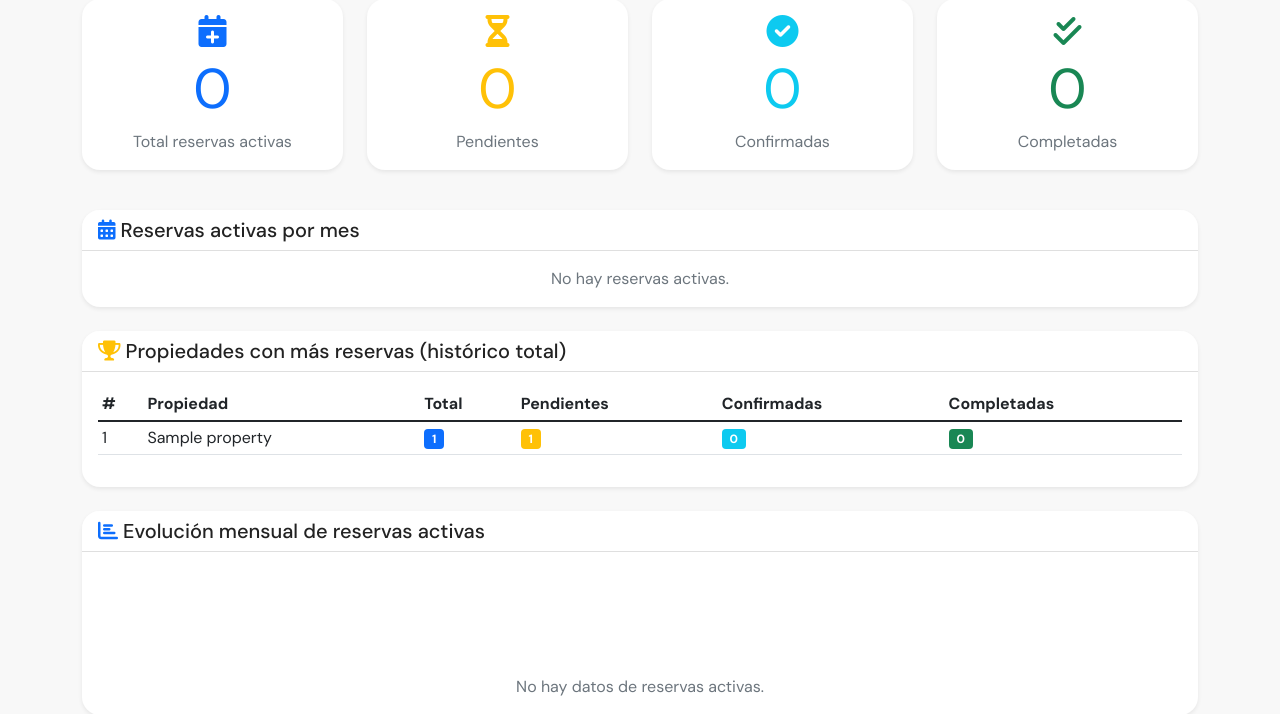
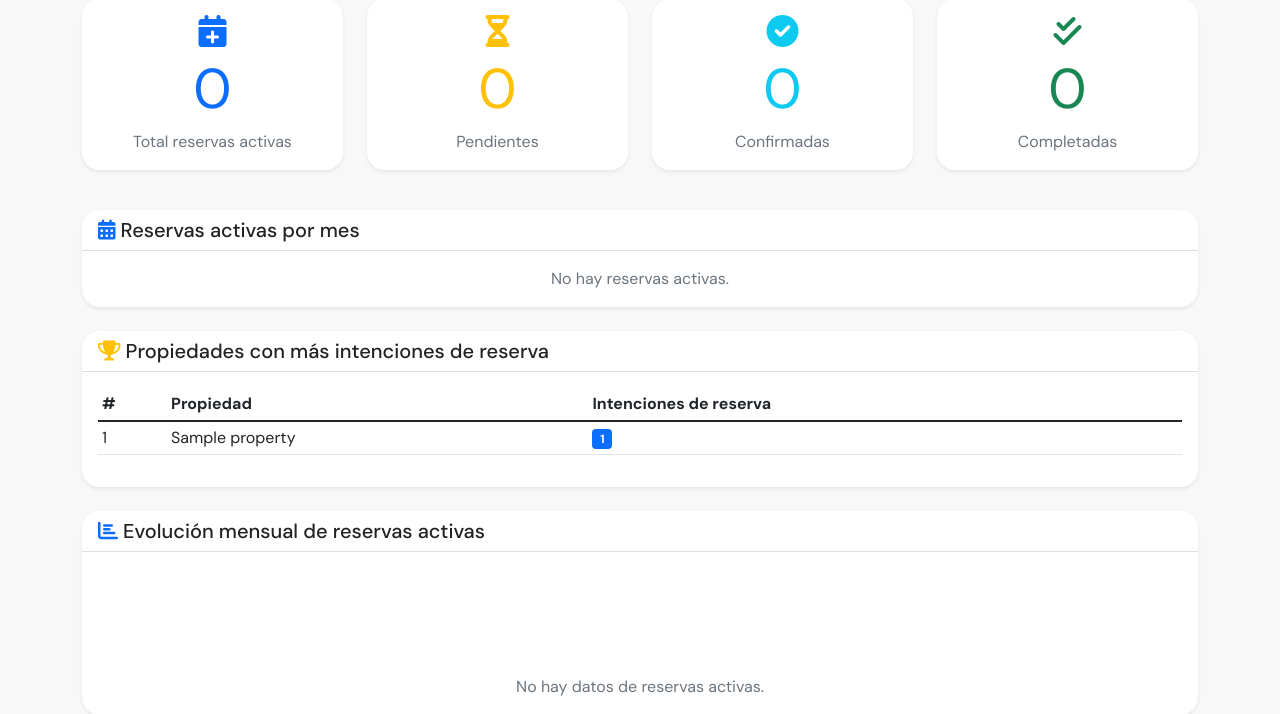
Before and after one commit to alquilerescuba/alquilerescuba, a Django app: page /dashboard/ in a window 1280 px wide. Shown: the part 158-872 px from the top of the page. Run offline with Django 5.2, Linux system fonts and the light colour scheme; a user stored in the database is signed in; tables that the repository leaves empty hold one stand-in row (values such as "Sample post").

Commit message:
feat: simplificar tabla top propiedades a solo propiedad y cantidad de intenciones

```diff
--- a/leads/views.py
+++ b/leads/views.py
@@ -116,17 +116,12 @@ class DashboardView(LoginRequiredMixin, TemplateView):
         context["monthly_properties"] = monthly_properties
 
         # ============================================
-        # 3. Propiedades con más reservas (HISTÓRICO TOTAL)
+        # 3. Propiedades con más intenciones de reserva (HISTÓRICO TOTAL)
         # ============================================
         top_properties = (
             Reservation.objects.all()
             .values("property__title")
-            .annotate(
-                total=Count("id"),
-                pending=Count("id", filter=Q(status="pending")),
-                confirmed=Count("id", filter=Q(status="confirmed")),
-                completed=Count("id", filter=Q(status="completed")),
-            )
+            .annotate(total=Count("id"))
             .order_by("-total")[:10]
         )
         context["top_properties"] = top_properties
--- a/templates/dashboard.html
+++ b/templates/dashboard.html
@@ -112,13 +112,13 @@
     </div>
 
     <!-- ============================================ -->
-    <!-- Tabla: Propiedades con más reservas (HISTÓRICO) -->
+    <!-- Tabla: Propiedades con más intenciones de reserva -->
     <!-- ============================================ -->
     <div class="row mb-4">
         <div class="col-12">
             <div class="card shadow-sm">
                 <div class="card-header bg-white">
-                    <h5 class="mb-0"><i class="fas fa-trophy text-warning"></i> Propiedades con más reservas (histórico total)</h5>
+                    <h5 class="mb-0"><i class="fas fa-trophy text-warning"></i> Propiedades con más intenciones de reserva</h5>
                 </div>
                 <div class="card-body">
                     {% if top_properties %}
@@ -128,10 +128,7 @@
                                     <tr>
                                         <th>#</th>
                                         <th>Propiedad</th>
-                                        <th>Total</th>
-                                        <th>Pendientes</th>
-                                        <th>Confirmadas</th>
-                                        <th>Completadas</th>
+                                        <th>Intenciones de reserva</th>
                                     </tr>
                                 </thead>
                                 <tbody>
@@ -140,9 +137,6 @@
                                         <td>{{ forloop.counter }}</td>
                                         <td>{{ prop.property__title }}</td>
                                         <td><span class="badge bg-primary">{{ prop.total }}</span></td>
-                                        <td><span class="badge bg-warning">{{ prop.pending }}</span></td>
-                                        <td><span class="badge bg-info">{{ prop.confirmed }}</span></td>
-                                        <td><span class="badge bg-success">{{ prop.completed }}</span></td>
                                     </tr>
                                     {% endfor %}
                                 </tbody>
```
